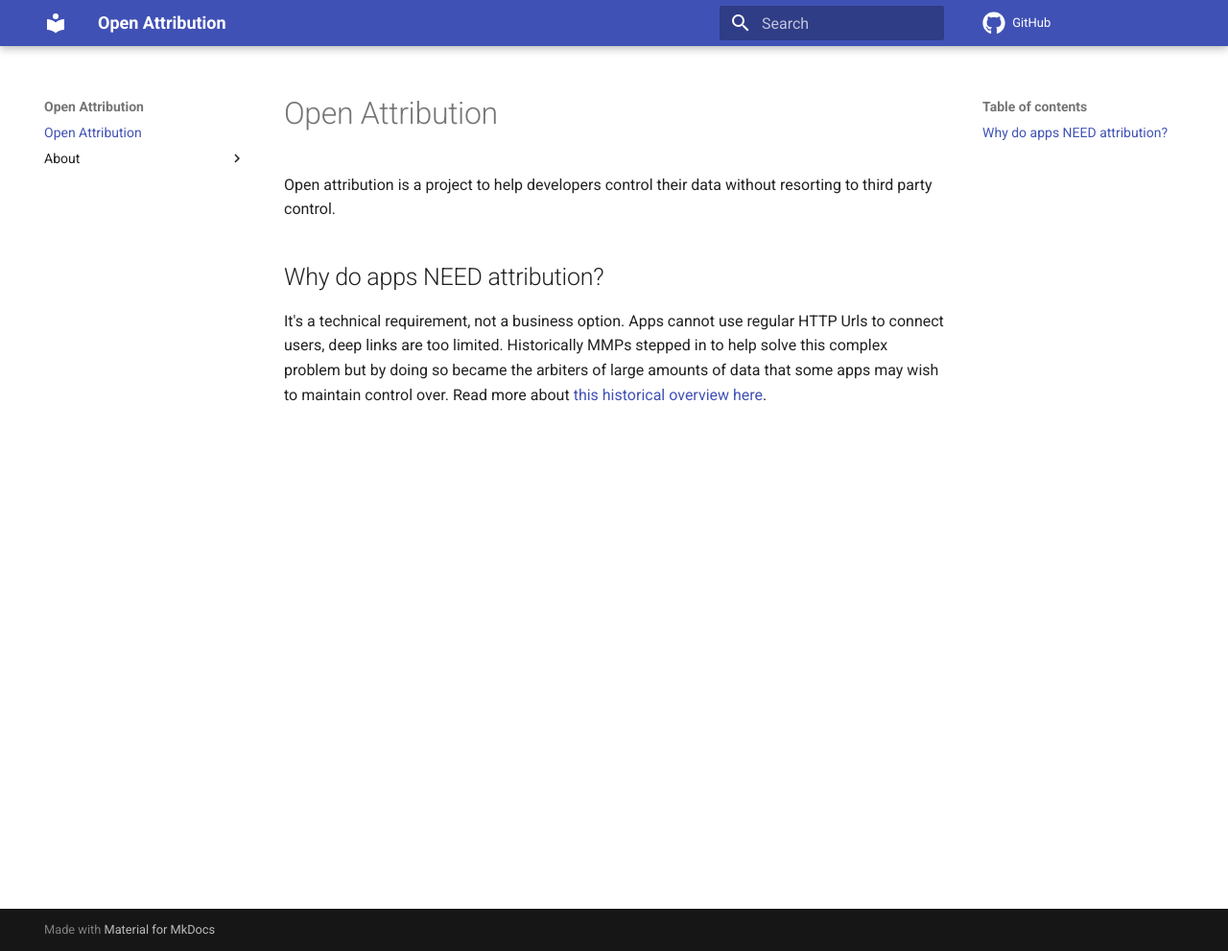
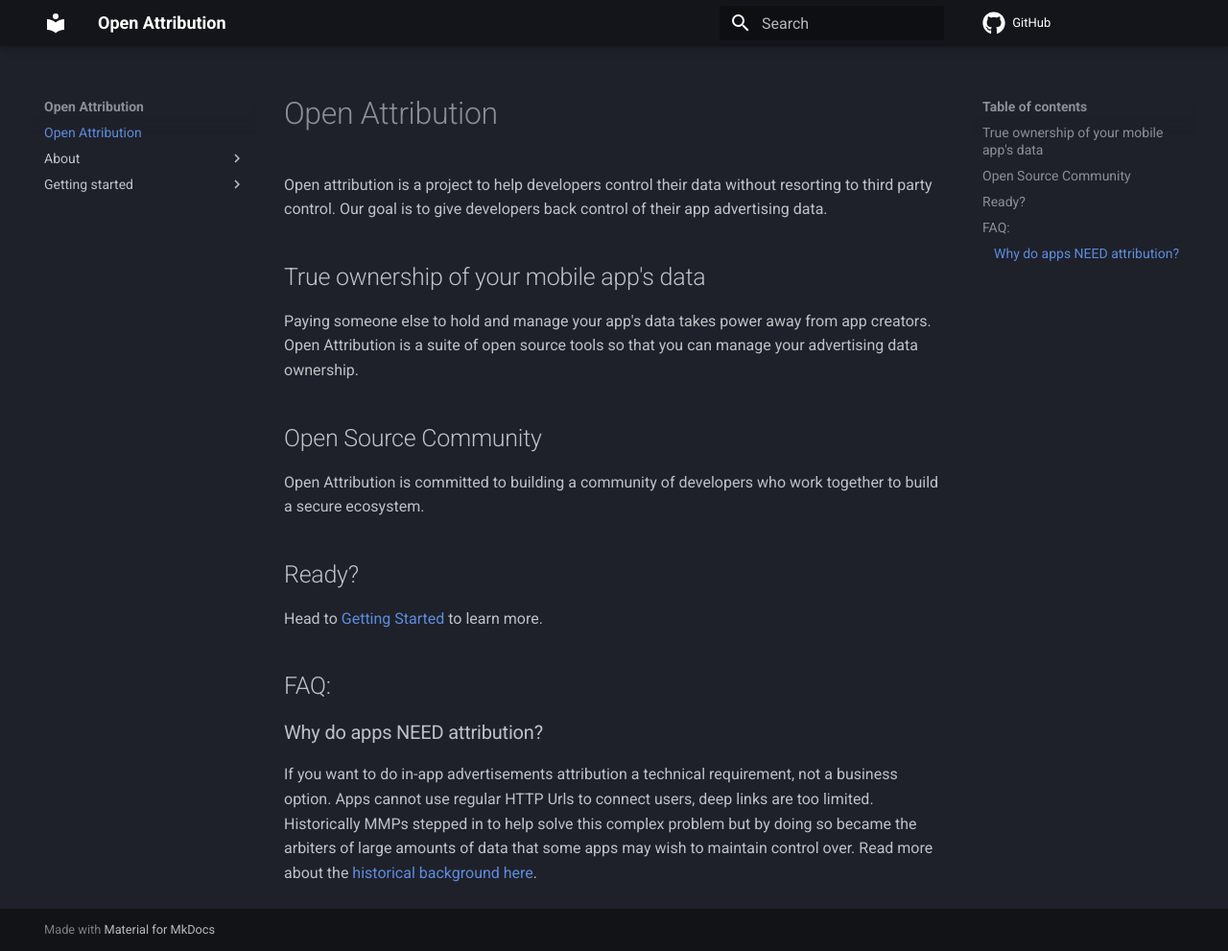
Before and after one commit to OpenAttribution/open-attribution, an MkDocs documentation site: the page built from docs/index.md, in a window 1280 px wide and 991 px high. Shown: the whole window at 96% size. Built offline with MkDocs 1.6.1 and Material for MkDocs 9.7.7, drawn with Linux system fonts in a browser that asks for light colours; comment, search, counter and statistics services are not loaded.

Commit message:
Add installation page

```diff
--- a/docs/index.md
+++ b/docs/index.md
@@ -1,8 +1,23 @@
 # Open Attribution
 
-Open attribution is a project to help developers control their data without resorting to third party control.
+Open attribution is a project to help developers control their data without resorting to third party control. Our goal is to give developers back control of their app advertising data.
+
+## True ownership of your mobile app's data
+
+Paying someone else to hold and manage your app's data takes power away from app creators. Open Attribution is a suite of open source tools so that you can manage your advertising data ownership.
+
+## Open Source Community
+
+Open Attribution is committed to building a community of developers who work together to build a secure ecosystem.
+
+## Ready?
+
+Head to [Getting Started](getting_started/installation.md) to learn more.
 
 
-## Why do apps NEED attribution?
 
-It's a technical requirement, not a business option. Apps cannot use regular HTTP Urls to connect users, deep links are too limited. Historically MMPs stepped in to help solve this complex problem but by doing so became the arbiters of large amounts of data that some apps may wish to maintain control over. Read more about [this historical overview here](about/history.md).
+## FAQ:
+
+### Why do apps NEED attribution?
+
+If you want to do in-app advertisements attribution a technical requirement, not a business option. Apps cannot use regular HTTP Urls to connect users, deep links are too limited. Historically MMPs stepped in to help solve this complex problem but by doing so became the arbiters of large amounts of data that some apps may wish to maintain control over. Read more about the [historical background here](about/history.md).
--- a/mkdocs.yml
+++ b/mkdocs.yml
@@ -3,5 +3,15 @@ theme:
   name: material
   icon:
     repo: fontawesome/brands/github
+  features:
+    - header.autohide
+      - content.code.copy
+  palette:
+    scheme: slate
+    primary: black
+
+markdown_extensions:
+  - attr_list
+  - md_in_html
 
 repo_url: https://github.com/ddxv/app-track
```
Also changed, not shown: README.md (+10 -22 lines), docs/getting_started/installation.md (added, +32 -0 lines).
